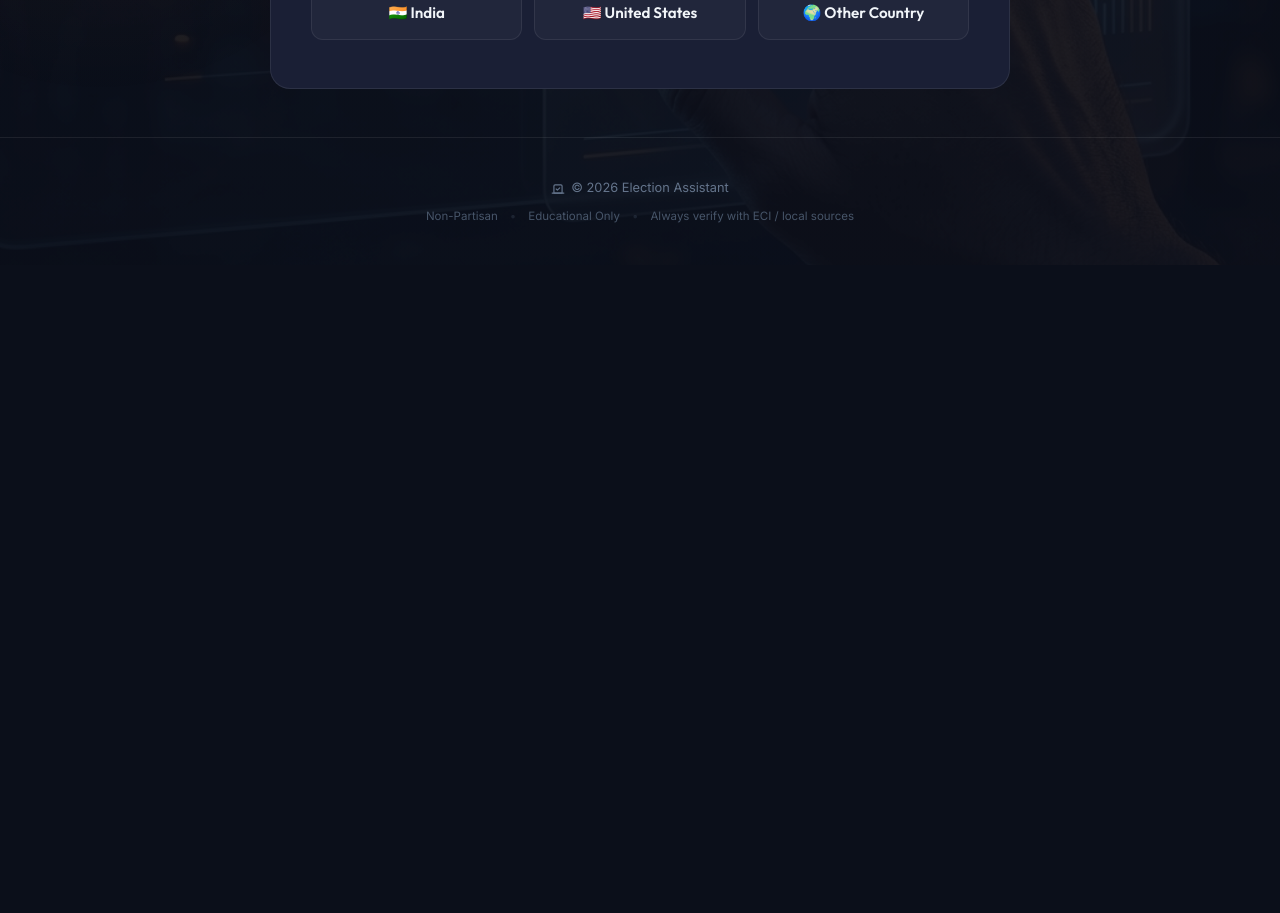
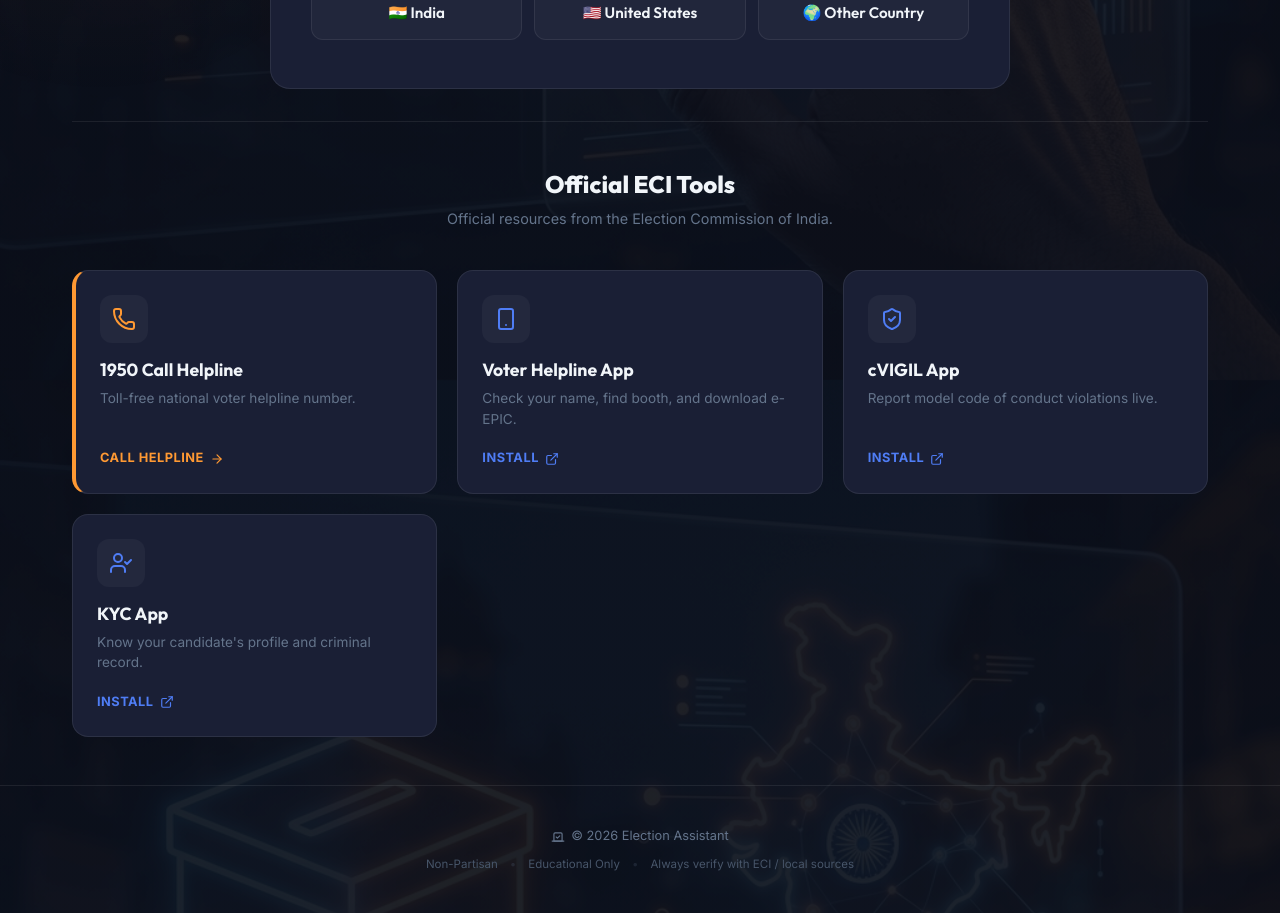
Before and after one commit to ssr2024me/election-assistant, a React (Vite) app: page / in a window 1280 px wide. Shown: the part 900-1813 px from the top of the page. Before the commit the page ends 1165 px from the top, so only its background shows below. Built offline with nearby package versions, Linux system fonts and the light colour scheme.

Commit message:
Added-Official-ECI-Helpline-and-Apps-section

```diff
--- a/src/App.css
+++ b/src/App.css
@@ -1551,3 +1551,82 @@
   transform: translateY(-2px);
   box-shadow: 0 10px 25px rgba(212, 175, 55, 0.4);
 }
+
+/* ==============================
+   OFFICIAL TOOLS SECTION
+================================ */
+.tools-grid {
+  display: grid;
+  grid-template-columns: repeat(auto-fit, minmax(280px, 1fr));
+  gap: 20px;
+  margin-top: 1.5rem;
+}
+
+.tool-card {
+  background: var(--bg-card);
+  border: 1px solid var(--glass-border);
+  border-radius: var(--radius-lg);
+  padding: 1.5rem;
+  transition: var(--transition-smooth);
+  text-decoration: none;
+  display: flex;
+  flex-direction: column;
+  height: 100%;
+}
+
+.tool-card:hover {
+  transform: translateY(-5px);
+  border-color: var(--accent-blue);
+  box-shadow: 0 15px 35px rgba(79, 125, 245, 0.1);
+}
+
+.tool-icon-box {
+  width: 48px;
+  height: 48px;
+  background: var(--glass-bg);
+  border-radius: var(--radius-md);
+  display: flex;
+  align-items: center;
+  justify-content: center;
+  margin-bottom: 1rem;
+  color: var(--accent-blue);
+}
+
+.tool-card h4 {
+  font-family: var(--font-heading);
+  font-size: 1.1rem;
+  font-weight: 700;
+  margin-bottom: 0.5rem;
+  color: var(--text-primary);
+}
+
+.tool-card p {
+  font-size: 0.85rem;
+  color: var(--text-muted);
+  line-height: 1.5;
+  margin-bottom: 1.2rem;
+}
+
+.tool-action-btn {
+  margin-top: auto;
+  display: inline-flex;
+  align-items: center;
+  gap: 6px;
+  font-size: 0.8rem;
+  font-weight: 700;
+  color: var(--accent-blue);
+  text-transform: uppercase;
+  letter-spacing: 0.5px;
+}
+
+.tool-card.helpline {
+  border-left: 4px solid var(--accent-saffron);
+}
+
+.tool-card.helpline .tool-icon-box {
+  color: var(--accent-saffron);
+}
+
+.tool-card.helpline .tool-action-btn {
+  color: var(--accent-saffron);
+}
--- a/src/App.jsx
+++ b/src/App.jsx
@@ -1,6 +1,6 @@
 import { useState, useEffect } from 'react';
 import { motion, AnimatePresence } from 'framer-motion';
-import { Vote, CheckCircle2, Globe, Search, Sparkles, ArrowRight, RefreshCcw, Calendar, HelpCircle, AlertTriangle, Shield, FileText, ChevronLeft, Languages, Sun, Moon, MapPin, Share2, Timer, Home } from 'lucide-react';
+import { Vote, CheckCircle2, Globe, Search, Sparkles, ArrowRight, RefreshCcw, Calendar, HelpCircle, AlertTriangle, Shield, FileText, ChevronLeft, Languages, Sun, Moon, MapPin, Share2, Timer, Home, Phone, Smartphone, ShieldCheck, UserCheck, ExternalLink } from 'lucide-react';
 import './App.css';
 import { electionData } from './data/electionSteps';
 import { translations } from './data/translations';
@@ -428,6 +428,38 @@
             </div>
           </motion.section>
         )}
+
+        {/* OFFICIAL TOOLS SECTION */}
+        <motion.section initial={{ opacity: 0 }} whileInView={{ opacity: 1 }} viewport={{ once: true }} className="deep-dive" style={{ marginTop: '2rem' }}>
+          <h2 className="section-title center">{t.officialTools}</h2>
+          <p className="section-subtitle">{t.officialToolsSub}</p>
+          <div className="tools-grid">
+            <a href="tel:1950" className="tool-card helpline">
+              <div className="tool-icon-box"><Phone size={24} /></div>
+              <h4>1950 {t.callHelpline}</h4>
+              <p>{t.helplineDesc}</p>
+              <div className="tool-action-btn">{t.callHelpline} <ArrowRight size={14} /></div>
+            </a>
+            <a href="https://play.google.com/store/apps/details?id=com.eci.citizen" target="_blank" rel="noopener noreferrer" className="tool-card">
+              <div className="tool-icon-box"><Smartphone size={24} /></div>
+              <h4>{t.voterApp}</h4>
+              <p>{t.voterAppDesc}</p>
+              <div className="tool-action-btn">Install <ExternalLink size={14} /></div>
+            </a>
+            <a href="https://play.google.com/store/apps/details?id=in.nic.eci.cvigil" target="_blank" rel="noopener noreferrer" className="tool-card">
+              <div className="tool-icon-box"><ShieldCheck size={24} /></div>
+              <h4>{t.cvigilApp}</h4>
+              <p>{t.cvigilAppDesc}</p>
+              <div className="tool-action-btn">Install <ExternalLink size={14} /></div>
+            </a>
+            <a href="https://play.google.com/store/apps/details?id=com.eci.kyc" target="_blank" rel="noopener noreferrer" className="tool-card">
+              <div className="tool-icon-box"><UserCheck size={24} /></div>
+              <h4>{t.kycApp}</h4>
+              <p>{t.kycAppDesc}</p>
+              <div className="tool-action-btn">Install <ExternalLink size={14} /></div>
+            </a>
+          </div>
+        </motion.section>
       </main>
 
       <footer className="footer"><div className="container">
--- a/src/data/translations.js
+++ b/src/data/translations.js
@@ -81,6 +81,19 @@
     pledgeText: "I, having faith in democracy, hereby pledge to uphold the democratic traditions of my country and the dignity of free, fair and peaceful elections, and to vote in every election fearlessly and without being influenced by considerations of religion, race, caste, community, language or any inducement.",
     downloadCert: "📸 Screenshot to Share",
     responsibleVoter: "Responsible Voter 2026",
+
+    // Official Tools
+    officialTools: "Official ECI Tools",
+    officialToolsSub: "Official resources from the Election Commission of India.",
+    callHelpline: "Call Helpline",
+    helplineDesc: "Toll-free national voter helpline number.",
+    voterApp: "Voter Helpline App",
+    voterAppDesc: "Check your name, find booth, and download e-EPIC.",
+    cvigilApp: "cVIGIL App",
+    cvigilAppDesc: "Report model code of conduct violations live.",
+    kycApp: "KYC App",
+    kycAppDesc: "Know your candidate's profile and criminal record.",
+    visitECI: "Visit ECI Website",
   },
   hi: {
     // Header
@@ -162,5 +175,18 @@
     pledgeText: "हम, भारत के नागरिक, लोकतंत्र में अपनी पूर्ण आस्था रखते हुए यह शपथ लेते हैं कि हम अपने देश की लोकतांत्रिक परम्पराओं की मर्यादा को बनाए रखेंगे तथा स्वतंत्र, निष्पक्ष एवं शांतिपूर्ण निर्वाचन की गरिमा को अक्षुण्ण रखते हुए, निर्भीक होकर, धर्म, वर्ग, जाति, समुदाय, भाषा अथवा अन्य किसी भी प्रलोभन से प्रभावित हुए बिना सभी निर्वाचनों में अपने मताधिकार का प्रयोग करेंगे।",
     downloadCert: "📸 स्क्रीनशॉट लेकर शेयर करें",
     responsibleVoter: "जिम्मेदार मतदाता 2026",
+
+    // Official Tools
+    officialTools: "आधिकारिक ECI टूल्स",
+    officialToolsSub: "भारत निर्वाचन आयोग के आधिकारिक संसाधन।",
+    callHelpline: "हेल्पलाइन कॉल करें",
+    helplineDesc: "टोल-फ्री राष्ट्रीय मतदाता हेल्पलाइन नंबर।",
+    voterApp: "वोटर हेल्पलाइन ऐप",
+    voterAppDesc: "नाम जांचें, बूथ खोजें और ई-एपिक डाउनलोड करें।",
+    cvigilApp: "cVIGIL ऐप",
+    cvigilAppDesc: "आचार संहिता के उल्लंघन की लाइव रिपोर्ट करें।",
+    kycApp: "KYC ऐप",
+    kycAppDesc: "अपने उम्मीदवार की प्रोफाइल और रिकॉर्ड जानें।",
+    visitECI: "ECI वेबसाइट पर जाएं",
   }
 };
```
